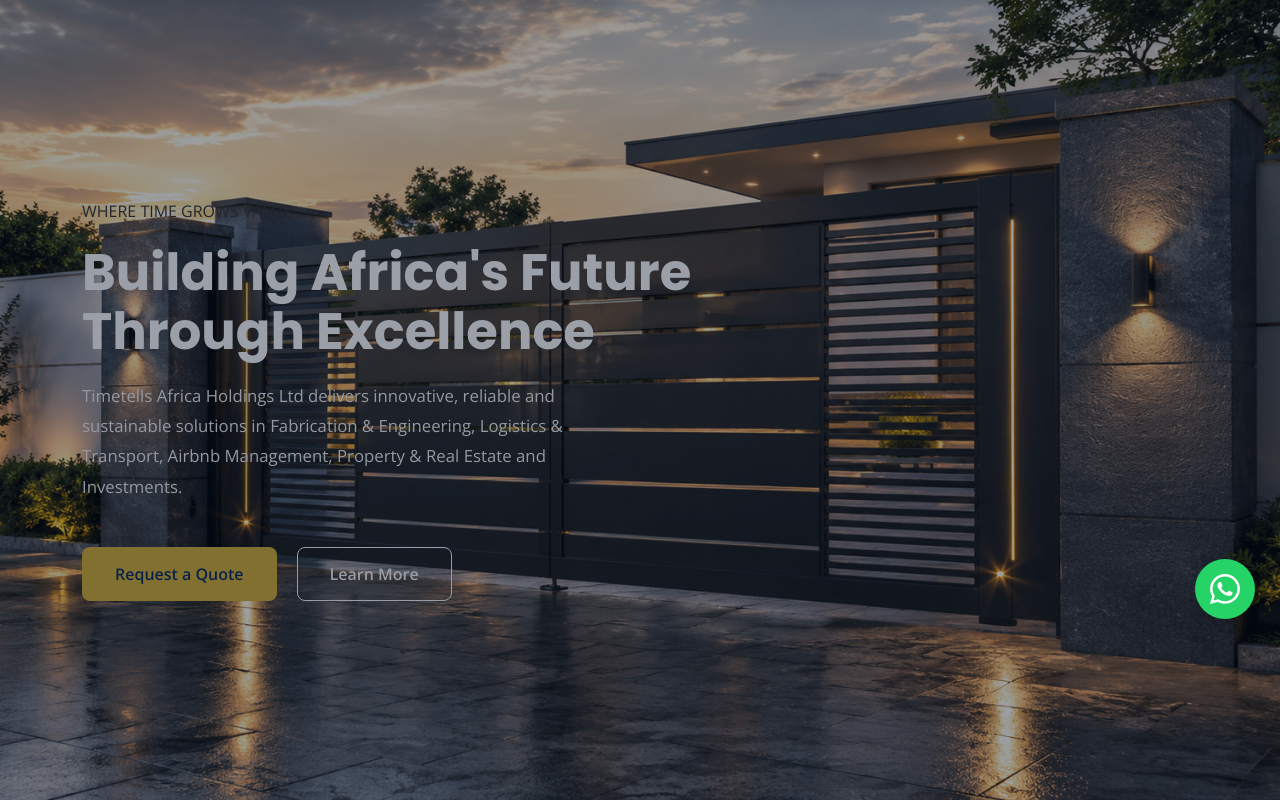
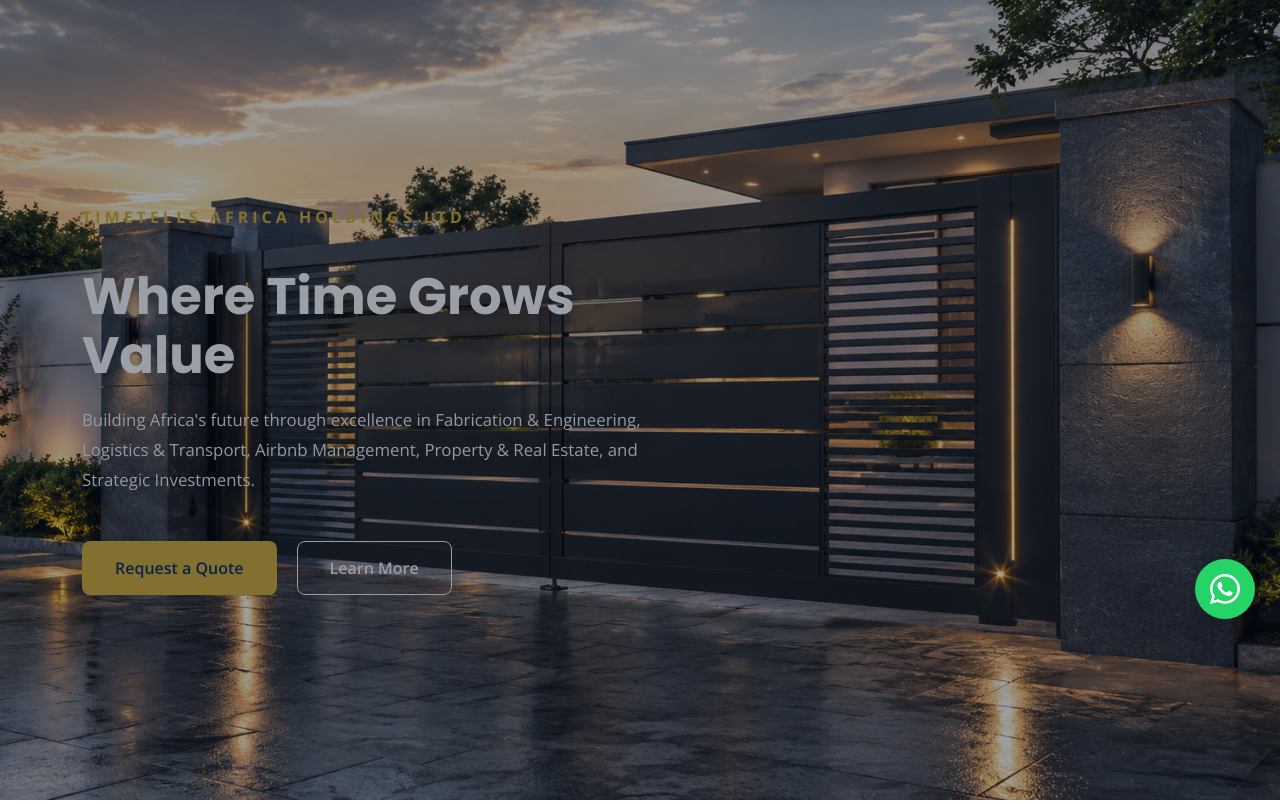
Before and after one commit to still-purrfect/timetells-africa-website, a Django app: page / in a window 1280 px wide. Shown: the part 91-895 px from the top of the page. Run offline with Django 5.2, Linux system fonts and the light colour scheme.

Commit message:
Final UI polish: premium corporate redesign completed for client review

```diff
--- a/core/static/core/css/hero.css
+++ b/core/static/core/css/hero.css
@@ -66,27 +66,53 @@
 
 }
 
-.hero h1{
 
-    font-size:3rem;
 
-    line-height:1.2;
+.hero-company{
+
+    display:inline-block;
+
+    color:#D4AF37;
+
+    font-size:1rem;
 
     font-weight:700;
 
-    margin-bottom:20px;
+    letter-spacing:4px;
+
+    text-transform:uppercase;
+
+    margin-bottom:18px;
+
+}
+
+.hero h1{
+
+    color:#fff;
+
+    font-size:4.3rem;
+
+    font-weight:800;
+
+    line-height:1.1;
+
+    margin-bottom:25px;
+
+    text-shadow:0 8px 30px rgba(0,0,0,.45);
 
 }
 
 .hero p{
 
-    font-size:1.05rem;
+    color:#F3F3F3;
 
-    line-height:1.8;
+    font-size:1.18rem;
 
-    margin-bottom:35px;
+    line-height:1.9;
 
-    color:#f2f2f2;
+    max-width:650px;
+
+    text-shadow:0 4px 18px rgba(0,0,0,.35);
 
 }
 
--- a/core/templates/core/home.html
+++ b/core/templates/core/home.html
@@ -5,9 +5,6 @@
 {% endblock %}
 
 {% block content %}
-<!-- =========================================
-     HERO SECTION
-========================================= -->
 
 <section class="hero">
 
@@ -19,24 +16,23 @@
 
             <div class="col-lg-7">
 
-                <span class="hero-badge">
+                <span class="hero-company">
 
-                    WHERE TIME GROWS VALUE
+                    TIMETELLS AFRICA HOLDINGS LTD
 
                 </span>
 
                 <h1>
 
-                    Building Africa's Future Through Excellence
+                    Where Time Grows Value
 
                 </h1>
 
                 <p>
 
-                    Timetells Africa Holdings Ltd delivers innovative,
-                    reliable and sustainable solutions in Fabrication &
+                    Building Africa's future through excellence in Fabrication &
                     Engineering, Logistics & Transport, Airbnb Management,
-                    Property & Real Estate and Investments.
+                    Property & Real Estate, and Strategic Investments.
 
                 </p>
 
```
